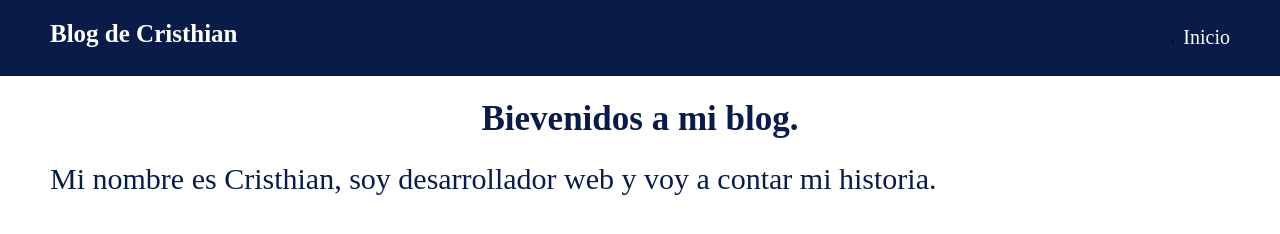
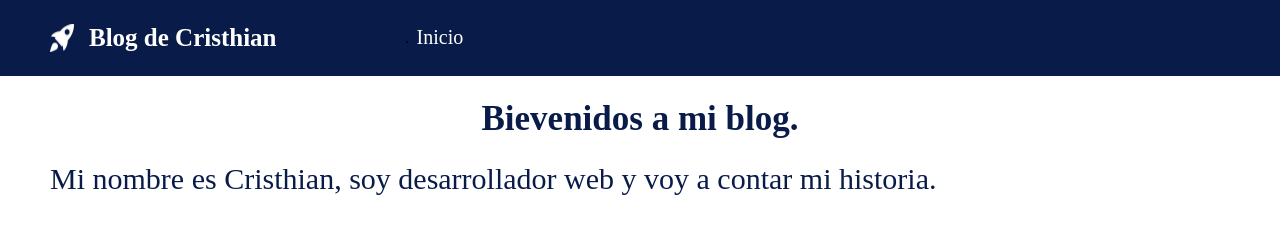
Before and after one commit to crigar97/hyperblog, a plain HTML site: page index.html in a window 1280 px wide. Drawn offline with Linux system fonts and the light colour scheme.

Commit message:
se agrego un icono al logo y se cambio la alineacion del header

```diff
--- a/index.css
+++ b/index.css
@@ -14,13 +14,19 @@
 
 .header {
     display: flex;
-    justify-content: space-between;
+    align-items: center;
     padding: 2rem 5rem;
     background-color: var(--primary-color);
 }
 
 .header__logo {
+    display: flex;
+    justify-content: center;
     text-decoration: none;
+}
+
+.header__name-logo {
+    margin-left: 1.5rem;
     color: #fff;
     font-size: var(--medium);
     font-weight: bold;
@@ -28,6 +34,7 @@
 
 .nav {
     display: inline-block;
+    margin-left: 10rem;
 }
 
 .nav__link {
--- a/index.html
+++ b/index.html
@@ -11,7 +11,10 @@
 </head>
 <body>
     <header class="header">
-        <a href="#" class="header__logo">Blog de Cristhian</a>
+        <a href="#" class="header__logo">
+            <img src="cohete.png" alt="icono en el logo" class="header__icon-logo">
+            <span class="header__name-logo">Blog de Cristhian</span>
+        </a>
         <nav class="nav">
             <ul>
                 <li><a href="/" class="nav__link">Inicio</a></li>
```
Also changed, not shown: cohete.png (added), iconos.txt (added).
